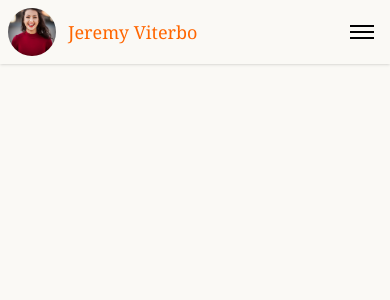
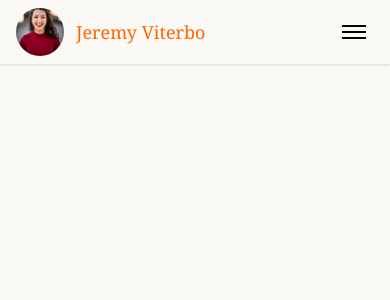
Before and after one commit to jv1111/React-Portfolio, a React (Vite) app: page / in a window 390 px wide. Shown: the top 300 px of the page. Built offline with nearby package versions, Linux system fonts and the light colour scheme.

Commit message:
header responsive

```diff
--- a/src/components/Header.jsx
+++ b/src/components/Header.jsx
@@ -5,7 +5,9 @@ function Header() {
   const [isOpen, setIsOpen] = useState(false)
 
   return (
-    <header className='container flex justify-between items-center bg-surface shadow p-2'>
+    <header className='bg-surface shadow p-2'>
+      <div className="container">
+        <div className='flex justify-between items-center'>
           <div className='flex gap-3 items-center justify-center'>
             <div className="flex items-center justify-center rounded-full w-12 h-12">
               <img src={profileImage} alt="Profile" className="w-full h-full object-cover rounded-full" />
@@ -36,7 +38,8 @@ function Header() {
             <span className={`w-6 h-0.5 bg-current transition-all duration-500 ${isOpen ? 'opacity-0' : ''}`}></span>
             <span className={`w-6 h-0.5 bg-current transition-all duration-500 ${isOpen ? '-rotate-45 -translate-y-1' : ''}`}></span>
           </button>
-
+        </div>
+      </div>
     </header>
   )
 }
--- a/src/index.css
+++ b/src/index.css
@@ -48,7 +48,7 @@
 }
 
 @layer components {
-  .container {
-    @apply mx-auto w-full max-w-6xl px-4 sm:px-6 lg:px-8;
+  .container{
+    @apply px-2 md:px-10 mx-auto;
   }
 }
```
Lines whose indentation alone changed are shown as unchanged.
